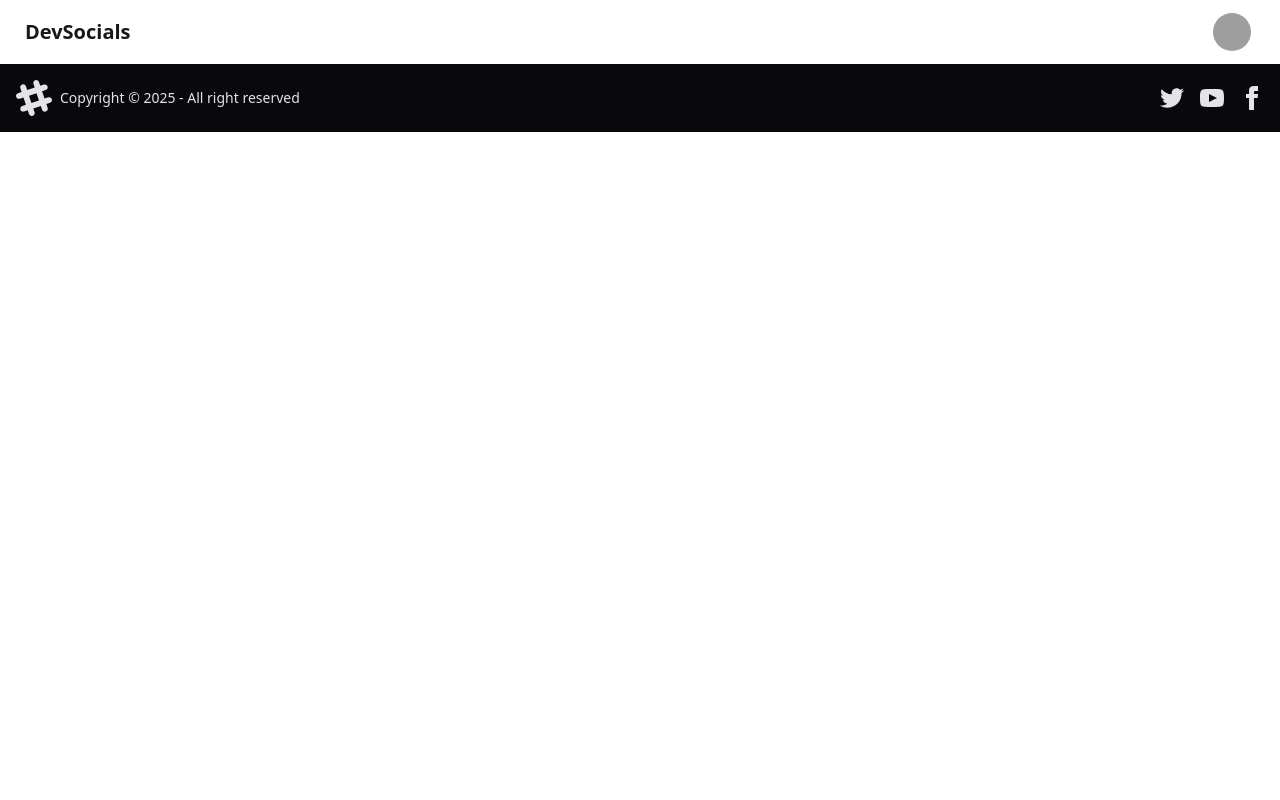
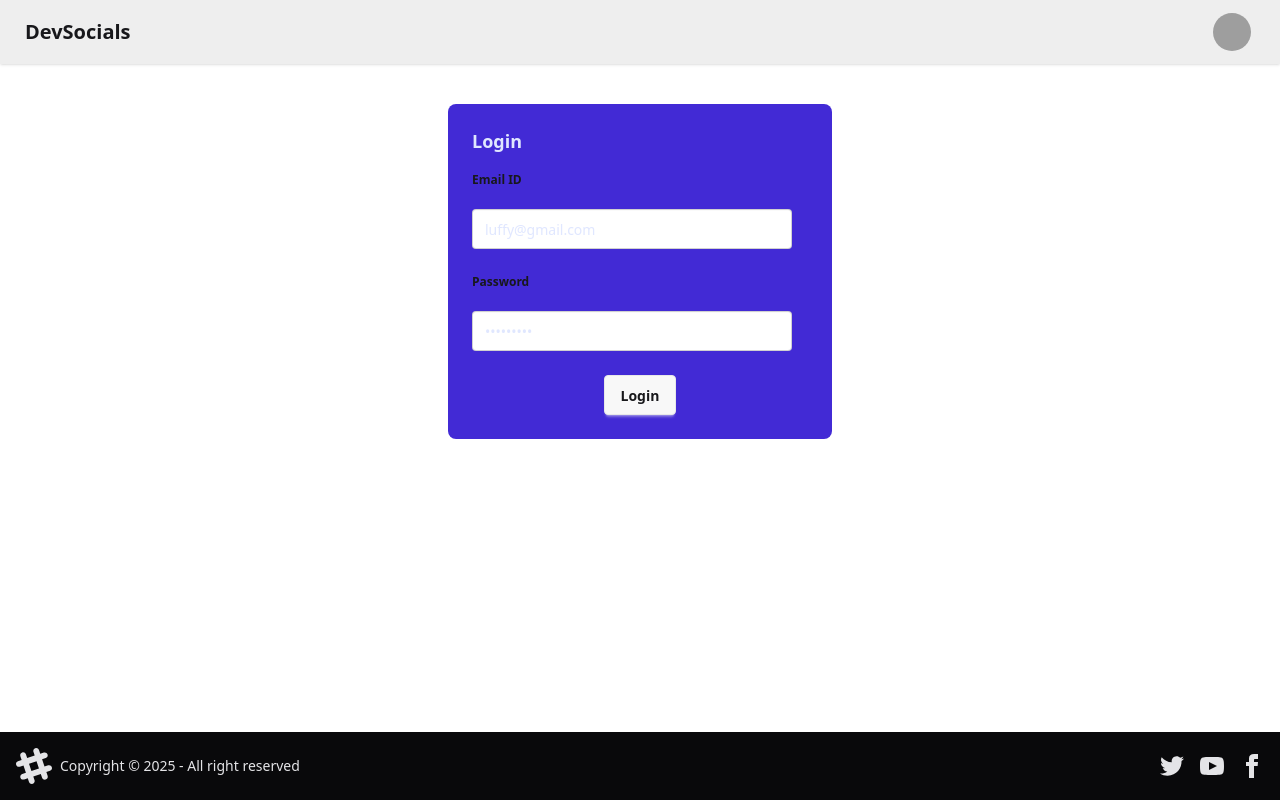
Before and after one commit to vaibhav-graphic/DevSocials-web, a React (Vite) app: page /login in a window 1280 px wide. Built offline with nearby package versions, Linux system fonts and the light colour scheme; grey boxes are pictures that could not be loaded.

Commit message:
add login connection with backend

```diff
--- a/src/Components/Footer.jsx
+++ b/src/Components/Footer.jsx
@@ -1,7 +1,7 @@
 const Footer = () => {
   return (
     <>
-      <footer className="footer sm:footer-horizontal bg-neutral text-neutral-content items-center p-4">
+      <footer className="footer sm:footer-horizontal bg-neutral text-neutral-content p-4 fixed bottom-0">
         <aside className="grid-flow-col items-center">
           <svg
             width="36"
--- a/src/Components/Login.jsx
+++ b/src/Components/Login.jsx
@@ -1,5 +1,63 @@
+import { useState } from "react";
+import axios from "axios";
+
 const Login = () => {
-    return <></>
-}
+  const [emailId, setEmailId] = useState("luffy@gmail.com");
+  const [password, setPassword] = useState("Luffy@123");
+
+  const handleLogin = async () => {
+    try {
+      const res = await axios.post(
+        "http://localhost:7777/login",
+        {
+          emailId,
+          password,
+        },
+        { withCredentials: true }
+      );
+    } catch (err) {
+      console.error(err);
+    }
+  };
+
+  return (
+    <>
+      <div className="flex justify-center my-10">
+        <div className="card bg-primary text-primary-content w-96">
+          <div className="card-body">
+            <h2 className="card-title">Login</h2>
+            <div>
+              <fieldset className="fieldset py-4">
+                <legend className="fieldset-legend">Email ID</legend>
+                <input
+                  type="text"
+                  className="input"
+                  value={emailId}
+                  placeholder="Email ID"
+                  onChange={(e) => setEmailId(e.target.value)}
+                />
+              </fieldset>
+              <fieldset className="fieldset py-4">
+                <legend className="fieldset-legend">Password</legend>
+                <input
+                  type="password"
+                  className="input"
+                  value={password}
+                  placeholder="Password"
+                  onChange={(e) => setPassword(e.target.value)}
+                />
+              </fieldset>
+            </div>
+            <div className="card-actions justify-center">
+              <button className="btn" onClick={handleLogin}>
+                Login
+              </button>
+            </div>
+          </div>
+        </div>
+      </div>
+    </>
+  );
+};
 
 export default Login;
--- a/src/Components/Navbar.jsx
+++ b/src/Components/Navbar.jsx
@@ -1,7 +1,7 @@
 const Navbar = () => {
   return (
     <>
-      <div className="navbar bg-base-100 shadow-sm">
+      <div className="navbar bg-base-300 shadow-sm">
         <div className="flex-1">
           <a className="btn btn-ghost text-xl">DevSocials</a>
         </div>
```
